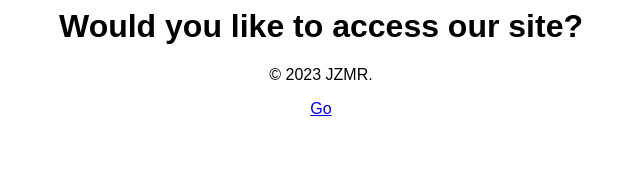
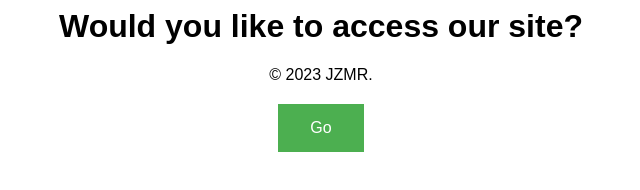
Before and after one commit to jzmrofficial/idk, a plain HTML site: page index.html in a window 1280 px wide. Shown: the whole page, without its empty margins (319-959 px from the left). Drawn offline with Linux system fonts and the light colour scheme.

Commit message:
Update index.html

```diff
--- a/index.html
+++ b/index.html
@@ -38,7 +38,16 @@
 
 <p></p>
 
-<a href="https://www.jzmr.cf" class="btn">Go</a>
+<a href="https://www.jzmr.cf" style="  background-color: #4CAF50;
+  border: none;
+  color: white;
+  padding: 15px 32px;
+  text-align: center;
+  text-decoration: none;
+  display: inline-block;
+  font-size: 16px;
+  margin: 4px 2px;
+  cursor: pointer;">Go</a>
 
 </body>
 </html>
```
